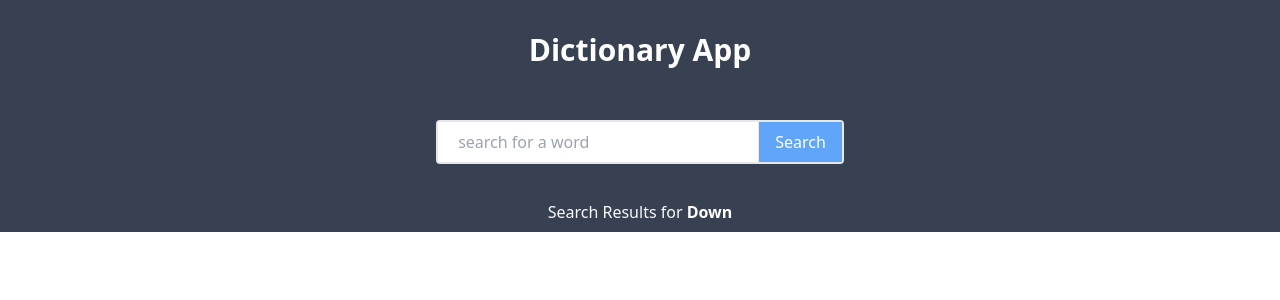
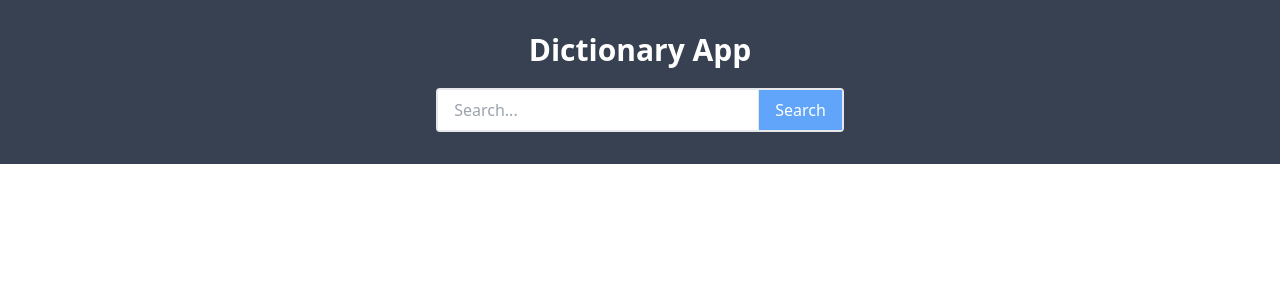
Before and after one commit to superwaih/dictionary-app, a React (Create React App) app: page / in a window 1280 px wide. Shown: the top 300 px of the page. Built offline with nearby package versions, Linux system fonts and the light colour scheme.

Commit message:
added new components

```diff
--- a/src/App.js
+++ b/src/App.js
@@ -1,10 +1,25 @@
+import { createContext, useState } from "react";
 import Header from "./Components/Header";
 
+
+
+// Create context
+export const InputContext = createContext();
+
 function App() {
+  const [inputValue, setInputValue] = useState("");
+
+  const value = {
+    inputValue, setInputValue
+  }
+
   return (
-    <div className="App">
-   <Header />
-    </div>
+    <InputContext.Provider value={value}>
+      <div className="App">
+       <Header />
+
+      </div>
+    </InputContext.Provider>
   );
 }
 
--- a/src/Components/Header.jsx
+++ b/src/Components/Header.jsx
@@ -1,20 +1,42 @@
-import React from 'react'
+import { useContext, useState } from "react";
+import { InputContext } from "../App";
 
 const Header = () => {
+  const [value, setValue] = useState("");
+  const { inputValue, setInputValue } = useContext(InputContext);
+
+  const handleInputChange = e => setValue(e.target.value);
+
+  const handleSubmit = () => {
+    setInputValue(value);
+    setValue("");
+  }
+
+  const handleInputKeyDown = (e) => {
+    if(e.key === 'Enter') {
+      setInputValue(value);
+      setValue("")
+    }
+  }
+
   return (
-    <div className='bg-gray-700' >
-        <div className="mx-auto py-8 ">
-            <h1 className='text-center font-bold text-white text-3xl'>Dictionary App </h1>
+    <div className="bg-gray-700">
+      <div className="container mx-auto py-8">
+        <h1 className="text-3xl font-bold text-center text-white">Dictionary App</h1>
+
+        <div className="flex items-center justify-center mt-5">
+          <div className="flex border-2 border-gray-200 rounded">
+            <input className="px-4 py-2 md:w-80" type="text" placeholder="Search..." onChange={handleInputChange} value={value} onKeyDown={handleInputKeyDown} />
+            <button className="bg-blue-400 border-l px-4 py-2 text-white" onClick={handleSubmit}>Search</button>
+          </div>
         </div>
-        <div className="flex items-center justify-center mt-5">
-            <div className="flex mb-5 rounded border-2 border-gray-200 rounded">
-                <input className='px-5 py-2 md:w-80 ' type="text" placeholder='search for a word' />
-                <button className='bg-blue-400 border-l px-4 py-2 text-white ' >Search </button>
-            </div>
-        </div>
-        <h3 className='text-center text-gray-50 mt-4 pb-2' >Search Results for <span className='font-bold text-white'>Down</span> </h3>
+
+       { inputValue && (
+          <h3 className="text-gray-50 text-center mt-4">Result for: <span className="text-white font-bold">{inputValue}</span></h3>
+         )}
+      </div>
     </div>
-  )
-}
+  );
+};
 
-export default Header
+export default Header;
```
Also changed, not shown: src/Components/MeaningList.jsx (added).
